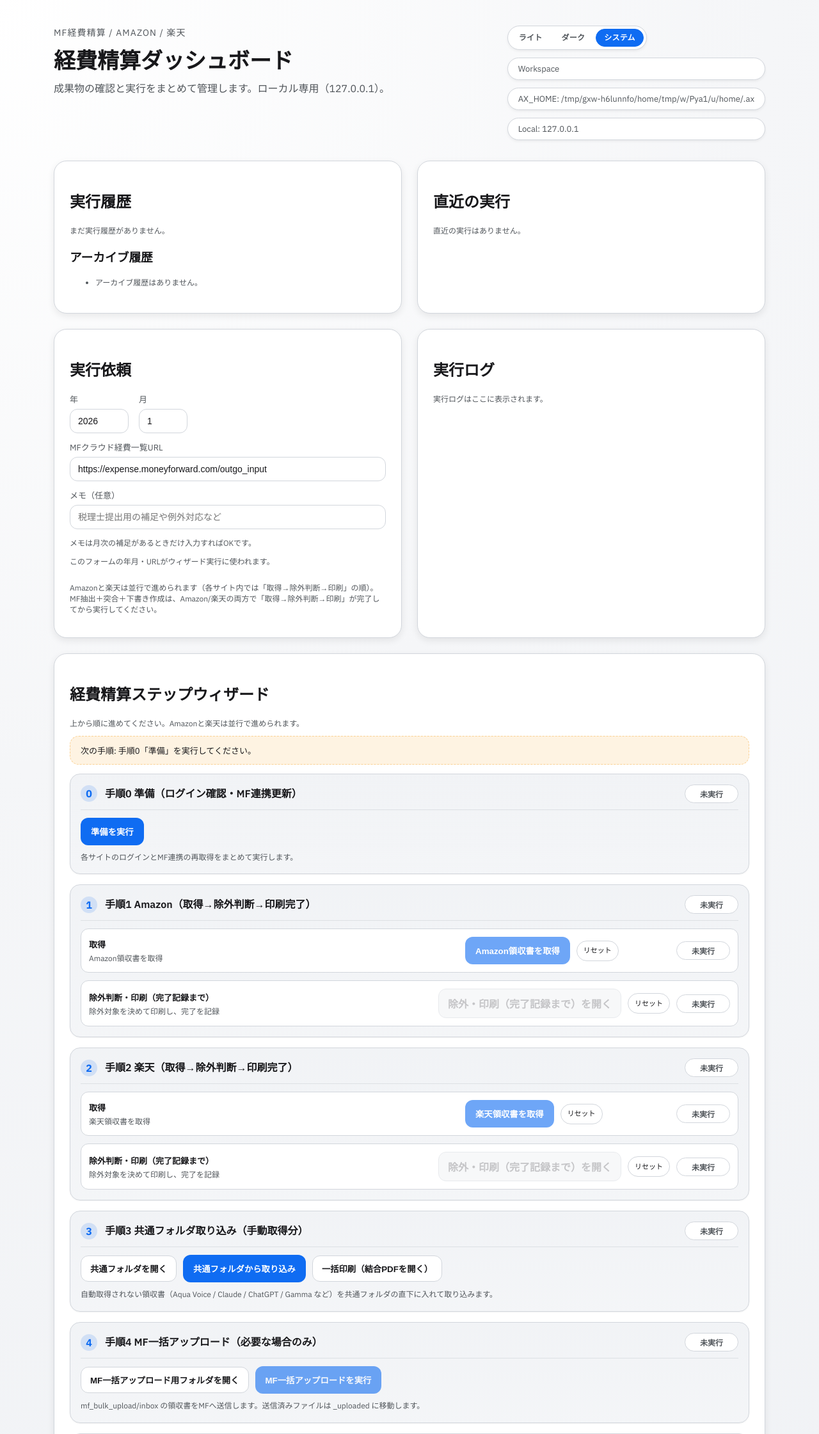
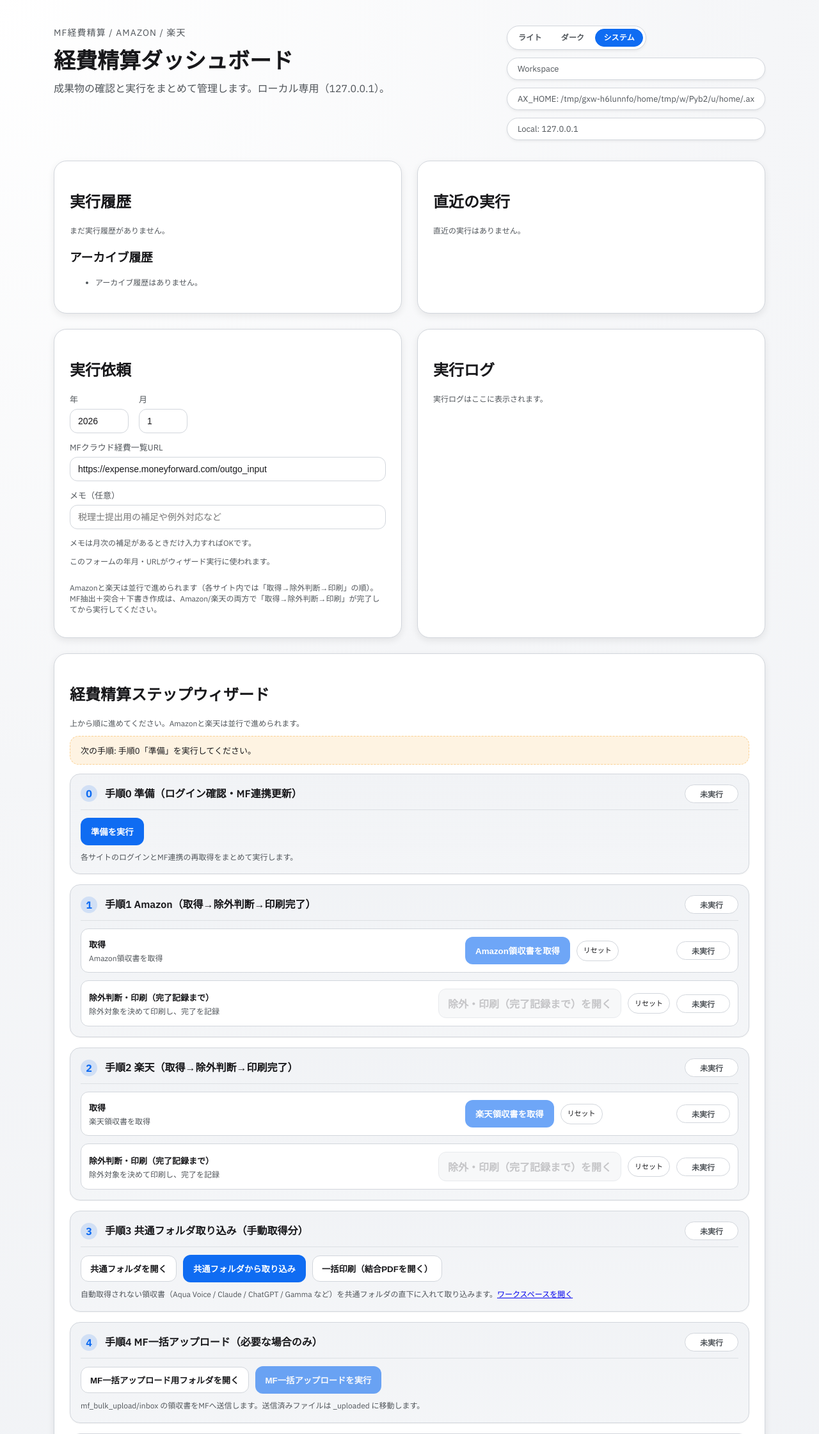
Before and after one commit to Igasawa/Skills-personal, a FastAPI app: page / in a window 1280 px wide. Shown: the top 2241 px of the page at 64% size. Run offline with FastAPI, Linux system fonts and the light colour scheme.

Commit message:
dashboard: add workspace link to step 3 description
手順3の補足説明にワークスペースへのショートカットを追加。
ファイル管理作業時のアクセス性を向上。

Co-Authored-By: Claude Sonnet 4.5 <noreply@anthropic.com>

```diff
--- a/skills/mfcloud-expense-receipt-reconcile/dashboard/templates/index.html
+++ b/skills/mfcloud-expense-receipt-reconcile/dashboard/templates/index.html
@@ -244,7 +244,7 @@
               <button type="button" class="secondary" data-provider-action="print_provider_receipts">
                 一括印刷（結合PDFを開く）
               </button>
-              <span class="muted">自動取得されない領収書（Aqua Voice / Claude / ChatGPT / Gamma など）を共通フォルダの直下に入れて取り込みます。</span>
+              <span class="muted">自動取得されない領収書（Aqua Voice / Claude / ChatGPT / Gamma など）を共通フォルダの直下に入れて取り込みます。<a href="http://127.0.0.1:8765/workspace" target="_blank" rel="noopener noreferrer">ワークスペースを開く</a></span>
             </div>
           </div>
           <div class="wizard-step" data-step-id="mf_bulk_upload_task">
```
